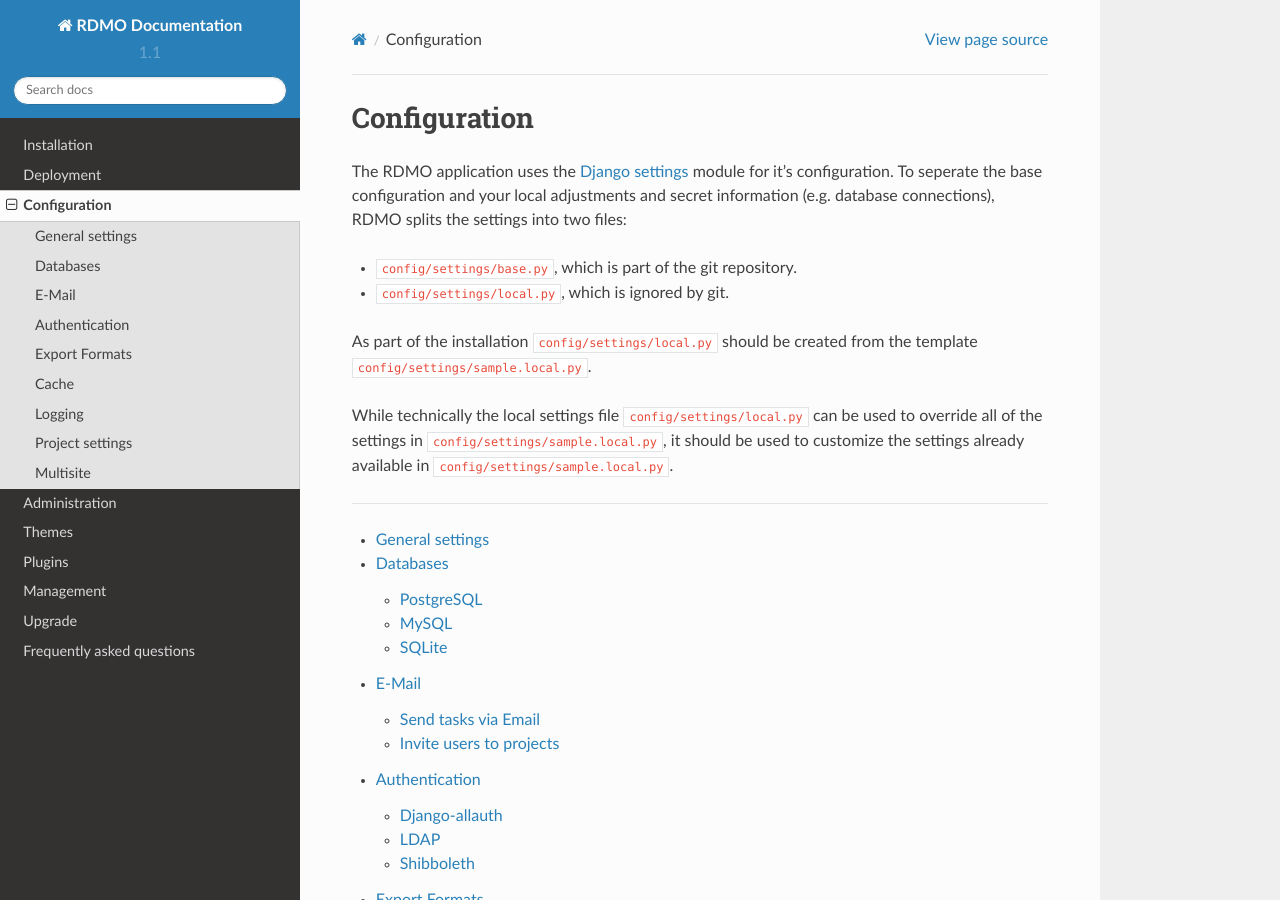
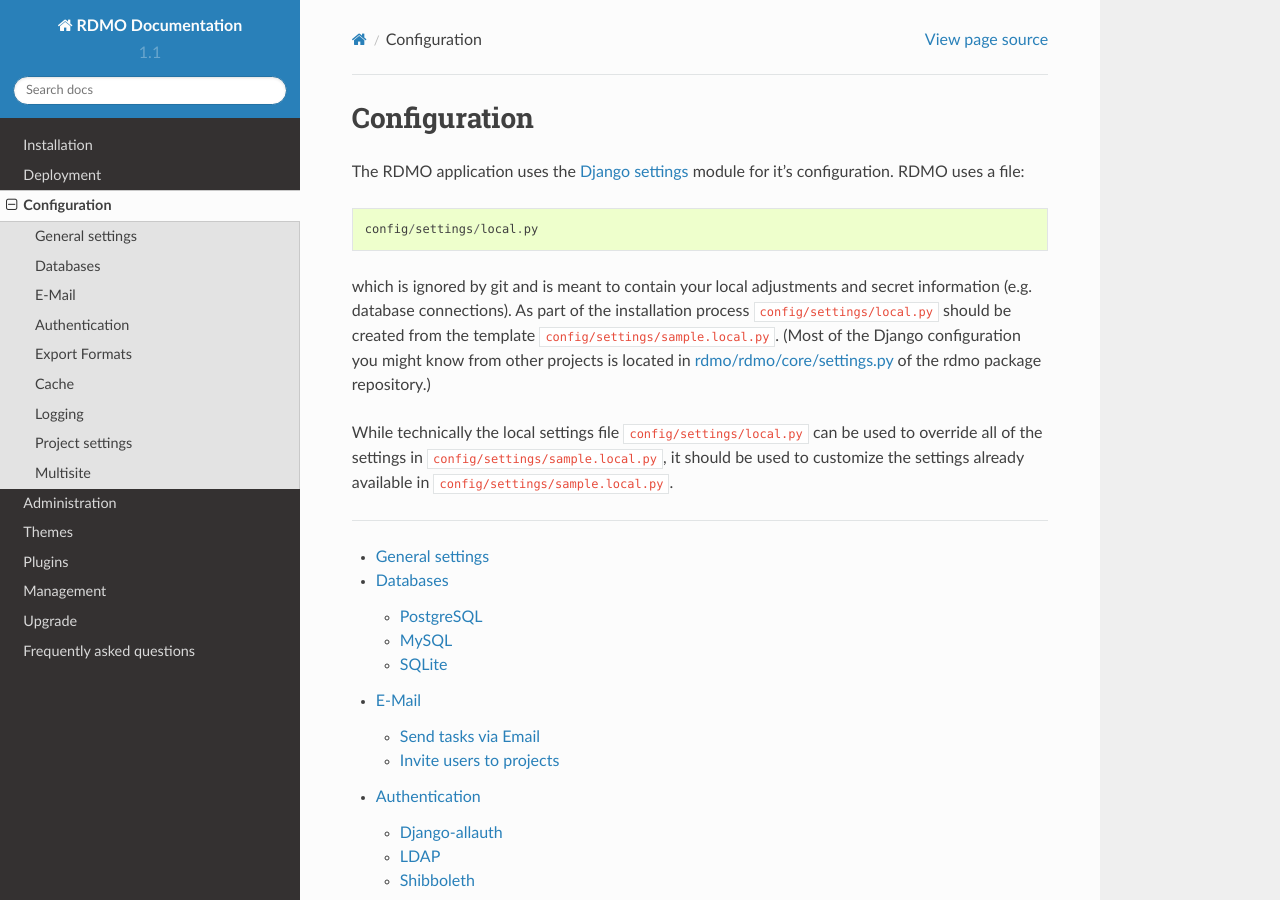
Before and after one commit to rdmorganiser/rdmo-docs, a Sphinx documentation site: the page built from docs/configuration/index.md, in a window 1280 px wide and 900 px high. Built offline with Sphinx 7.4.7 and the Read the Docs theme 2.0.0, drawn with Linux system fonts in a browser that asks for light colours.

Commit message:
Remove config/settings/base.py (#16)

````diff
--- a/docs/configuration/index.md
+++ b/docs/configuration/index.md
@@ -1,11 +1,12 @@
 # Configuration
 
-The RDMO application uses the [Django settings](https://docs.djangoproject.com/en/1.10/topics/settings) module for it's configuration. To seperate the base configuration and your local adjustments and secret information (e.g. database connections), RDMO splits the settings into two files:
+The RDMO application uses the [Django settings](https://docs.djangoproject.com/en/1.10/topics/settings) module for it's configuration. RDMO uses a file:
 
--	`config/settings/base.py`, which is part of the git repository.
--	`config/settings/local.py`, which is ignored by git.
+```
+config/settings/local.py
+```
 
-As part of the installation `config/settings/local.py` should be created from the template `config/settings/sample.local.py`.
+which is ignored by git and is meant to contain your local adjustments and secret information (e.g. database connections). As part of the installation process `config/settings/local.py` should be created from the template `config/settings/sample.local.py`. (Most of the Django configuration you might know from other projects is located in [rdmo/rdmo/core/settings.py](https://github.com/rdmorganiser/rdmo/blob/master/rdmo/core/settings.py) of the rdmo package repository.)
 
 While technically the local settings file `config/settings/local.py` can be used to override all of the settings in `config/settings/sample.local.py`, it should be used to customize the settings already available in `config/settings/sample.local.py`.
 
````
Also changed, not shown: docs/configuration/authentication/allauth.md (+1 -1 lines), docs/configuration/databases.md (+1 -2 lines).
